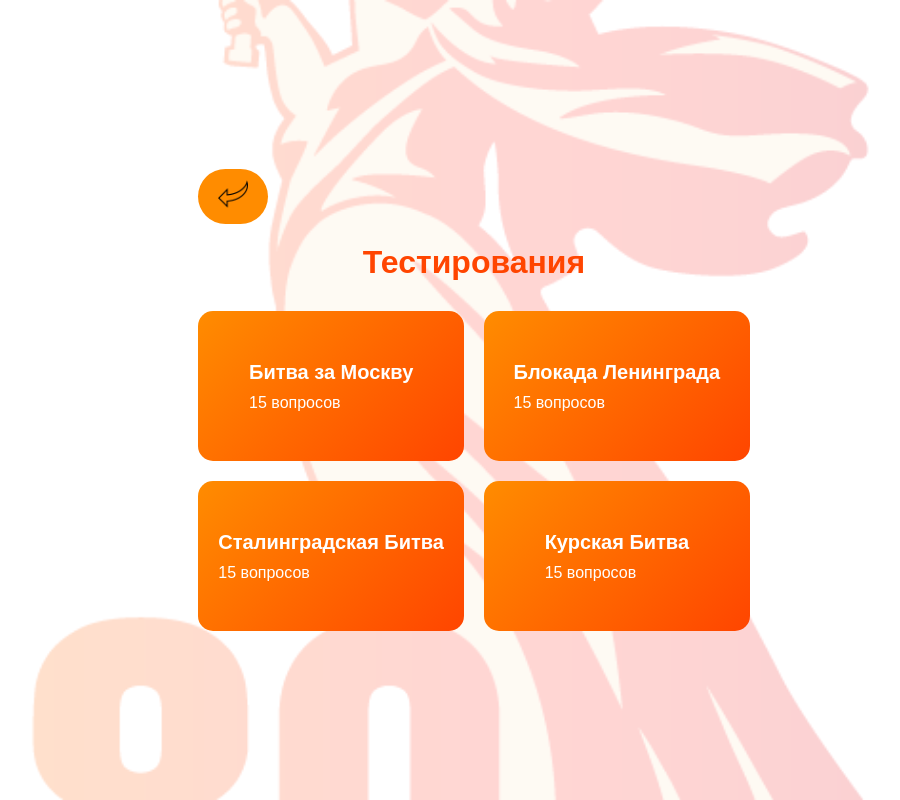
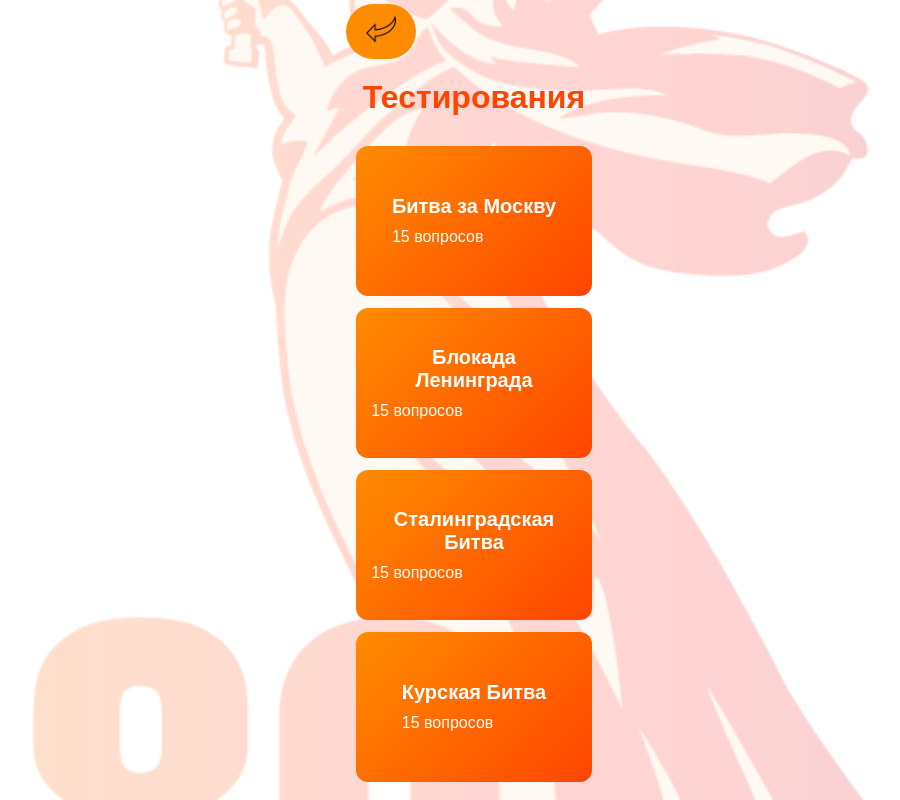
Before and after one commit to darkJsss/KremleBot, a Flask app: page /tests in a window 1280 px wide. Shown: the whole page, without its empty margins (166-1066 px from the left). Run offline with Flask 3, Linux system fonts and the light colour scheme.

Commit message:
version 1

```diff
--- a/static/css/style.css
+++ b/static/css/style.css
@@ -944,3 +944,86 @@
     -webkit-user-select: text;
     user-select: text;
 }
+
+/* Базовые настройки для телеграмм-браузера */
+html, body {
+    width: 100%;
+    height: 100%;
+    overflow-x: hidden;
+    -webkit-overflow-scrolling: touch;
+}
+
+/* Контейнер теста */
+.mobile-test-container {
+    width: 100vw;
+    min-height: 100vh;
+    box-sizing: border-box;
+    padding: 10px;
+    position: relative;
+    overflow: hidden;
+}
+
+/* Карточки с темами (в tests.html) */
+.tests-grid {
+    display: grid;
+    grid-template-columns: 1fr;
+    gap: 12px;
+    width: calc(100% - 20px);
+    margin: 0 auto;
+    padding-bottom: 15px;
+}
+
+.test-card {
+    width: 100%;
+    box-sizing: border-box;
+    padding: 18px 15px;
+    border-radius: 12px;
+}
+
+/* Кнопки и иконки */
+.test-top-bar {
+    width: calc(100% - 20px);
+    margin: 0 auto;
+    max-width: 100%;
+}
+
+/* Варианты ответов */
+.option-container {
+    width: calc(100% - 30px);
+    margin: 0 auto;
+}
+
+/* Особые настройки для встроенного браузера Telegram */
+@media (max-width: 400px) {
+    .question-text {
+        font-size: 16px;
+        line-height: 1.3;
+    }
+
+    .option-text {
+        font-size: 14px;
+    }
+
+    .test-card h3 {
+        font-size: 16px;
+    }
+
+    .test-card p {
+        font-size: 13px;
+    }
+}
+
+/* Фикс для очень маленьких экранов */
+@media (max-height: 600px) and (max-width: 400px) {
+    .mobile-test-container {
+        padding: 5px;
+    }
+
+    .question-block {
+        padding: 12px;
+    }
+
+    .option-container {
+        padding: 10px 12px;
+    }
+}
```
